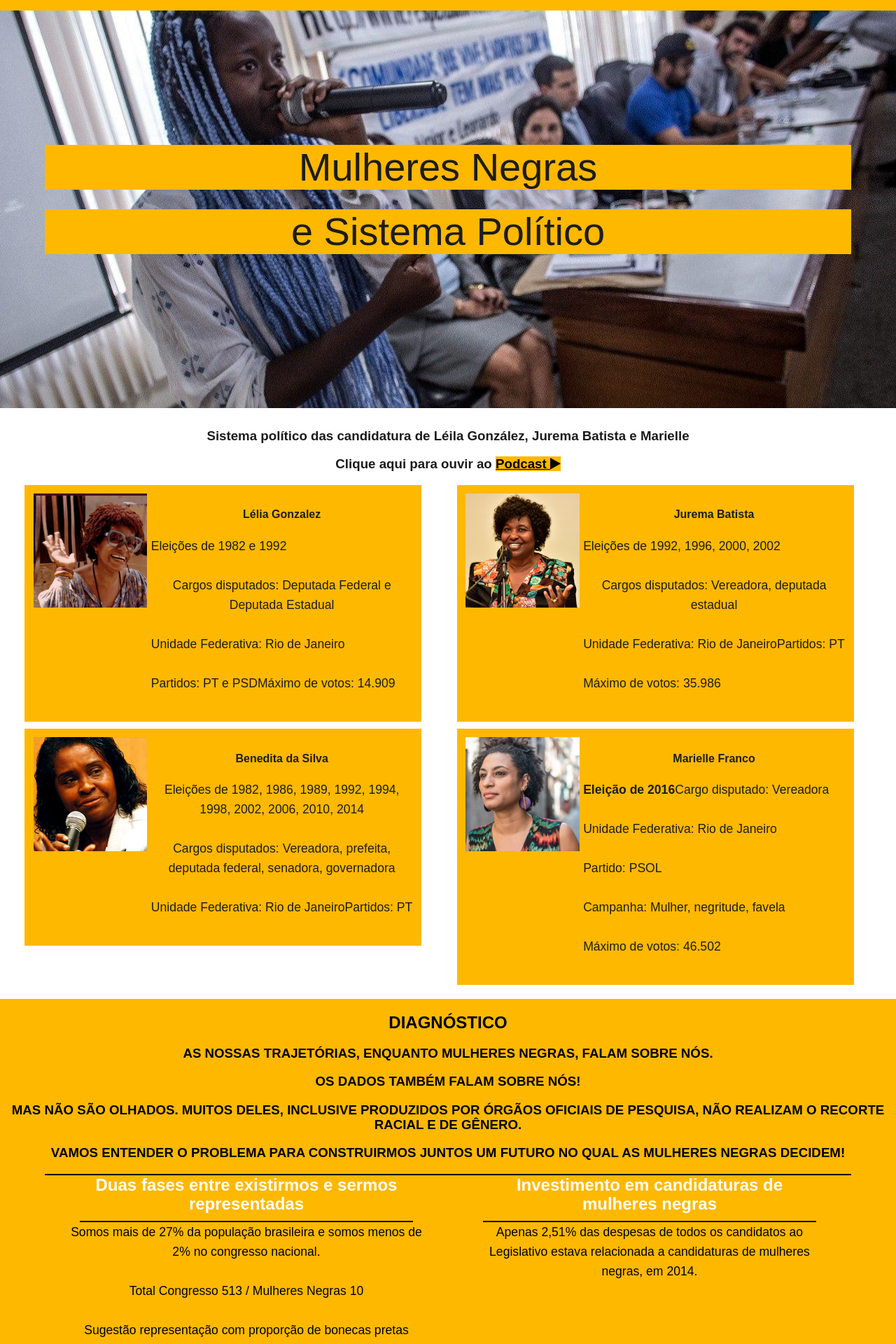
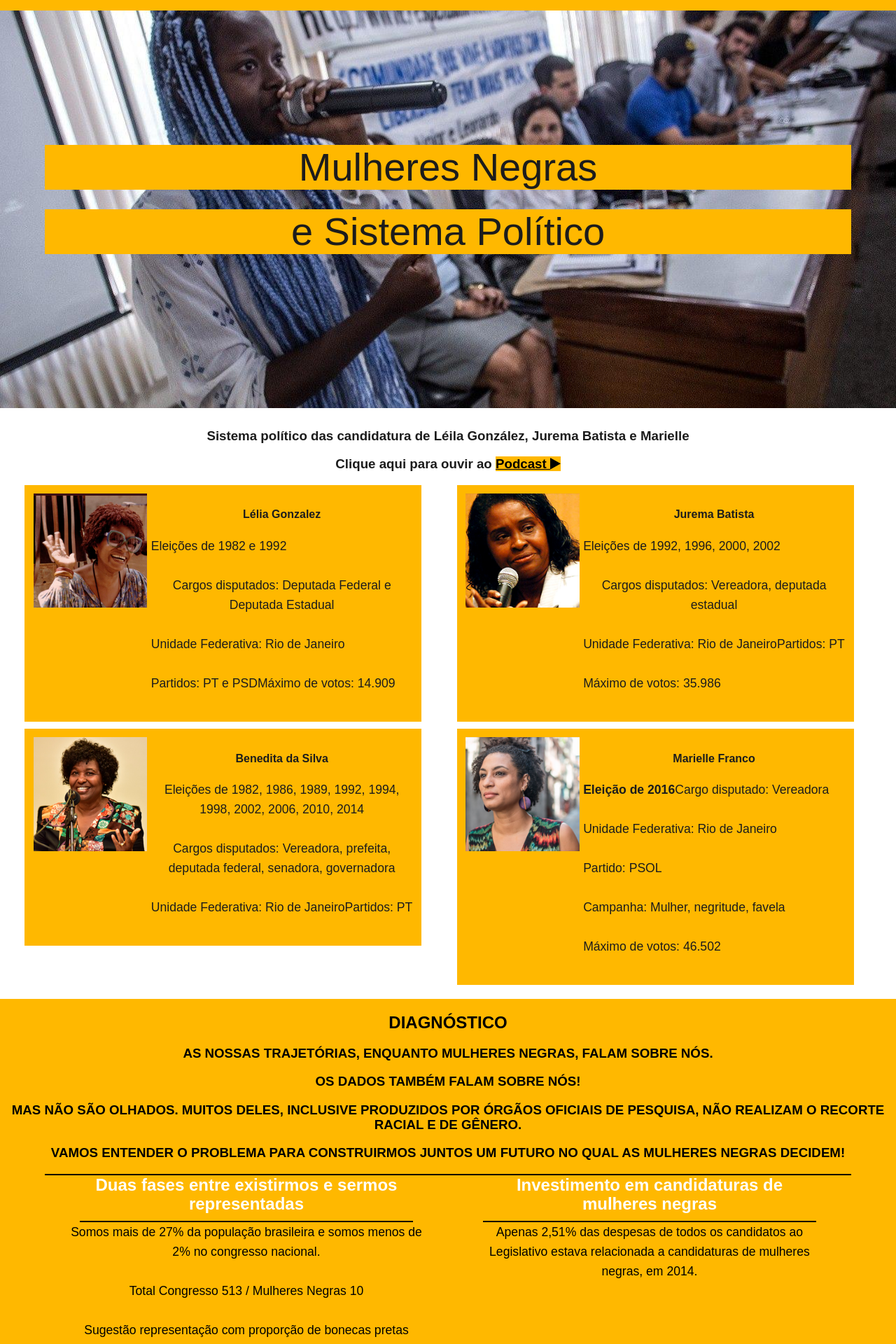
Before and after one commit to ciudadanointeligente/mulheresnegrasdecidem, a Jekyll site: the page built from index.html, in a window 1280 px wide. Shown: the part 1624-3544 px from the top of the page at 70% size. Built offline with Jekyll 4.4.1, drawn with Linux system fonts in a browser that asks for light colours; some web fonts are replaced; the list of posts is cut into pages by our own code.

Commit message:
Trocando as imagens das politicas que ficaban erradas

```diff
--- a/_layouts/main.html
+++ b/_layouts/main.html
@@ -45,7 +45,7 @@ layout: default
       </div>
     </div>
     <div class="candidata">
-      <div class="foto-candidata"><img src="/assets/img/foto2.png"></div>
+      <div class="foto-candidata"><img src="/assets/img/foto3.png"></div>
       <div class="texto-candidata">
         <h4><b>Jurema Batista</b></h4>
 <p>Eleições de 1992, 1996, 2000, 2002</p>
@@ -58,7 +58,7 @@ layout: default
   </div>
   <div class="row-candidata">
     <div class="candidata">
-      <div class="foto-candidata"><img src="/assets/img/foto3.png"></div>
+      <div class="foto-candidata"><img src="/assets/img/foto2.png"></div>
       <div class="texto-candidata">
         <h4><b>Benedita da Silva</b></h4>
   <p>Eleições de 1982, 1986, 1989, 1992, 1994, 1998, 2002, 2006, 2010, 2014</p>
```
